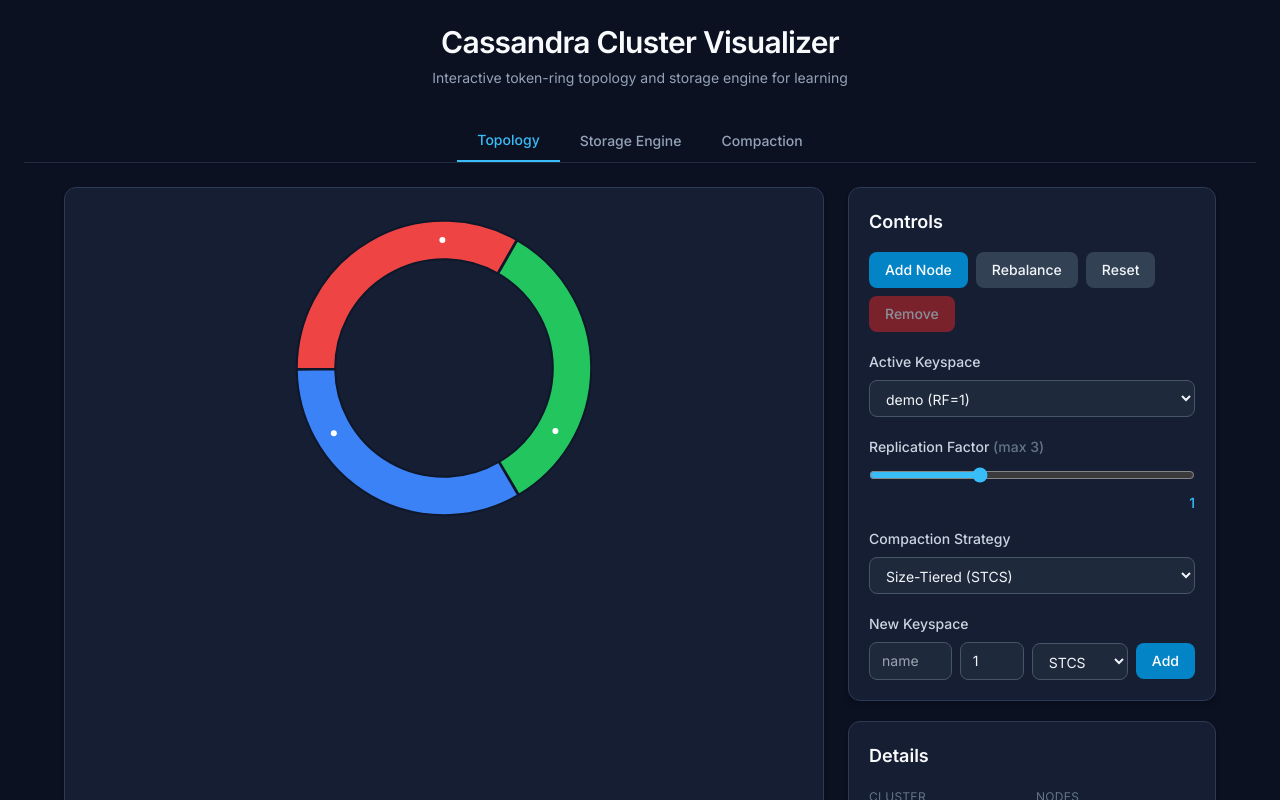
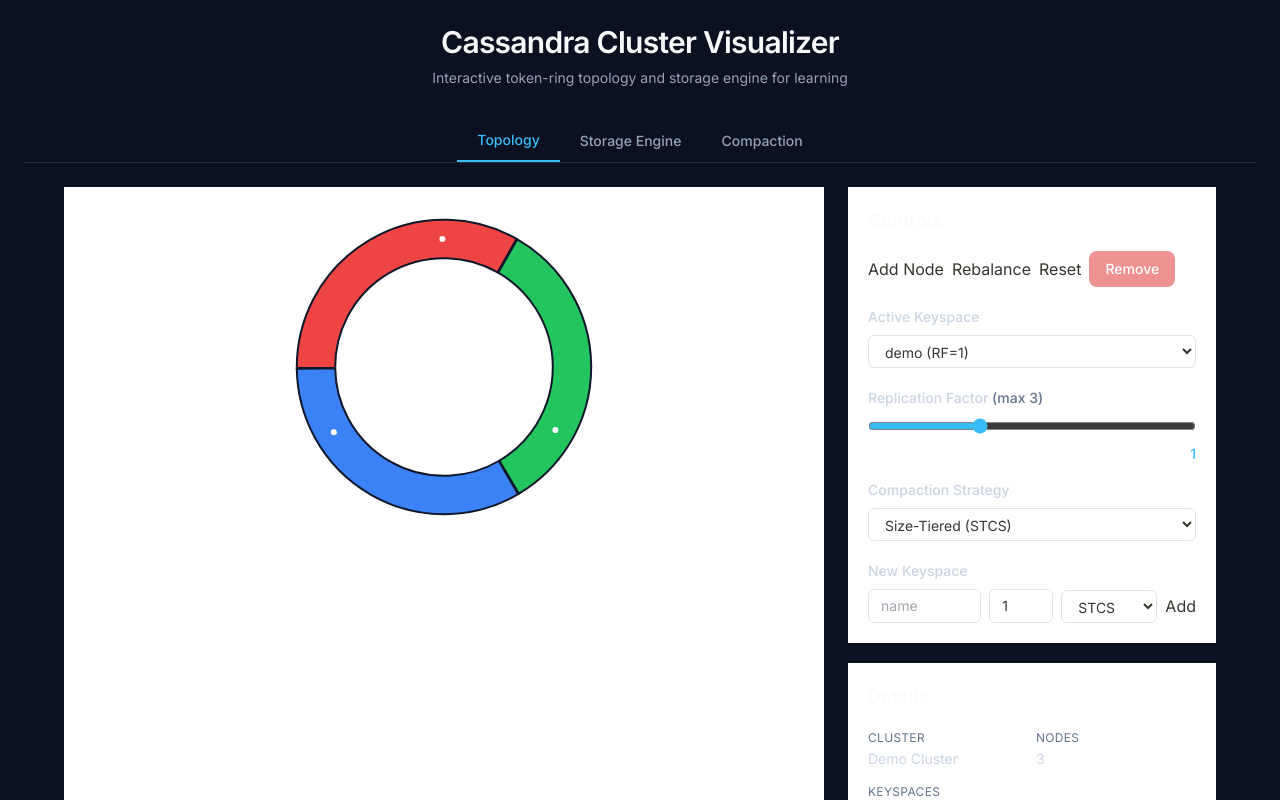
Before and after one commit to nickiscool0301/cass-visualizer, a React (Vite) app in the folder web/: page / in a window 1280 px wide. Shown: the top 800 px of the page. Built offline with nearby package versions, Linux system fonts and the light colour scheme.

Commit message:
Task 1: add Notion-like design tokens and global styles

```diff
--- a/web/src/index.css
+++ b/web/src/index.css
@@ -1,68 +1,72 @@
-@import url("https://fonts.googleapis.com/css2?family=Inter:wght@300;400;500;600;700&display=swap");
+@import url("https://fonts.googleapis.com/css2?family=Inter:wght@300;400;500;600;700&family=JetBrains+Mono:wght@400;500;600&display=swap");
 
 @tailwind base;
 @tailwind components;
 @tailwind utilities;
 
 :root {
-  --color-bg: #0b1120;
-  --color-panel: #151e32;
-  --color-panel-hover: #1e293b;
-  --color-border: #2d3a55;
-  --color-text: #f1f5f9;
-  --color-muted: #94a3b8;
-  --color-accent: #38bdf8;
-  --color-accent-soft: rgba(56, 189, 248, 0.15);
+  --bg-primary: #ffffff;
+  --bg-secondary: #fbfbfa;
+  --bg-tertiary: #f0f0ef;
+  --border: #e3e3e3;
+  --border-subtle: #f0f0ef;
+  --text-primary: #37352f;
+  --text-secondary: #6b6b6b;
+  --text-tertiary: #9fa6ad;
+  --accent: #2383e2;
+  --accent-soft: rgba(35, 131, 226, 0.12);
 }
 
 html {
-  font-family: "Inter", system-ui, -apple-system, BlinkMacSystemFont, "Segoe UI", Roboto,
-    sans-serif;
+  font-family: "Inter", system-ui, -apple-system, BlinkMacSystemFont, "Segoe UI", Roboto, sans-serif;
   -webkit-font-smoothing: antialiased;
   -moz-osx-font-smoothing: grayscale;
 }
 
 body {
-  @apply min-h-screen;
-  background-color: var(--color-bg);
-  color: var(--color-text);
+  background-color: var(--bg-primary);
+  color: var(--text-primary);
+  min-height: 100vh;
+}
+
+.font-mono-data {
+  font-family: "JetBrains Mono", ui-monospace, SFMono-Regular, Menlo, Monaco, Consolas, monospace;
 }
 
 @layer components {
   .panel {
-    background-color: var(--color-panel);
-    border: 1px solid var(--color-border);
-    border-radius: 0.75rem;
-    box-shadow: 0 4px 6px -1px rgba(0, 0, 0, 0.1), 0 2px 4px -1px rgba(0, 0, 0, 0.06);
+    background-color: var(--bg-primary);
   }
 
-  .panel-hover:hover {
-    background-color: var(--color-panel-hover);
+  .btn-ghost {
+    @apply rounded-md border px-3 py-1.5 text-sm font-medium transition-colors;
+    border-color: var(--border);
+    background-color: var(--bg-primary);
+    color: var(--text-primary);
   }
-
-  .btn-primary {
-    @apply rounded-lg bg-sky-600 px-4 py-2 text-sm font-medium text-white transition-colors;
+  .btn-ghost:hover {
+    background-color: var(--bg-secondary);
   }
-  .btn-primary:hover {
-    @apply bg-sky-500;
-  }
-  .btn-primary:disabled {
-    @apply cursor-not-allowed opacity-50;
-  }
-
-  .btn-secondary {
-    @apply rounded-lg bg-slate-700 px-4 py-2 text-sm font-medium text-slate-100 transition-colors;
-  }
-  .btn-secondary:hover {
-    @apply bg-slate-600;
+  .btn-ghost:disabled {
+    @apply cursor-not-allowed opacity-40;
   }
 
   .input {
-    @apply rounded-lg border border-slate-600 bg-slate-800 px-3 py-2 text-sm text-slate-100 outline-none transition-colors;
+    @apply rounded-md px-3 py-1.5 text-sm outline-none transition-colors;
+    border: 1px solid var(--border);
+    background-color: var(--bg-primary);
+    color: var(--text-primary);
+  }
+  .input::placeholder {
+    color: var(--text-tertiary);
   }
   .input:focus {
-    border-color: var(--color-accent);
-    box-shadow: 0 0 0 2px var(--color-accent-soft);
+    border-color: var(--accent);
+    box-shadow: 0 0 0 2px var(--accent-soft);
+  }
+
+  .hairline {
+    border-color: var(--border-subtle);
   }
 }
 
@@ -77,12 +81,11 @@ body {
 }
 
 @keyframes glow {
-  0%,
-  100% {
-    box-shadow: 0 0 0 0 rgba(56, 189, 248, 0);
+  0%, 100% {
+    box-shadow: 0 0 0 0 rgba(35, 131, 226, 0);
   }
   50% {
-    box-shadow: 0 0 16px 4px rgba(56, 189, 248, 0.35);
+    box-shadow: 0 0 0 3px rgba(35, 131, 226, 0.1);
   }
 }
 
```
